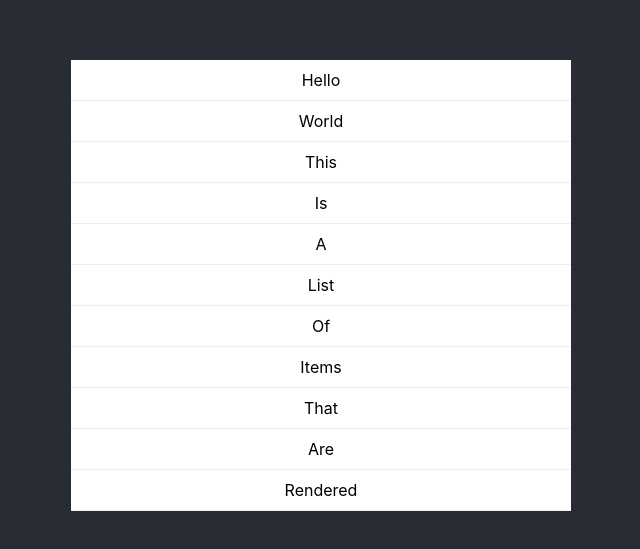
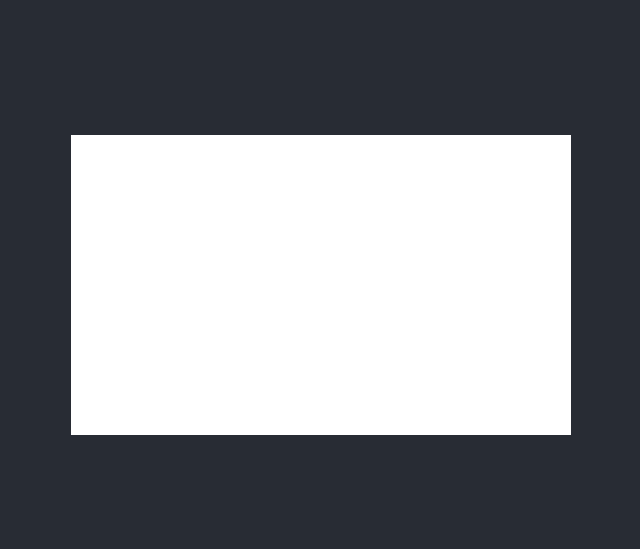
Before and after one commit to seeratawan01/react-virtual-scroll, a React (Create React App) app: page / in a window 1280 px wide. Shown: the part 115-664 px from the top of the page, without its empty margins (319-959 px from the left). Built offline with nearby package versions, Linux system fonts and the light colour scheme.

Commit message:
virtual container height setup

```diff
--- a/public/index.html
+++ b/public/index.html
@@ -24,7 +24,7 @@
       work correctly both with client-side routing and a non-root public URL.
       Learn how to configure a non-root public URL by running `npm run build`.
     -->
-    <title>React App</title>
+    <title>React Virtual Scroll List</title>
   </head>
   <body>
     <noscript>You need to enable JavaScript to run this app.</noscript>
--- a/src/App.css
+++ b/src/App.css
@@ -12,6 +12,14 @@
 .virtual-list {
     width: 500px;
     background: white;
+    overflow: auto;
+    box-sizing: border-box;
+}
+
+.virtual-list::after {
+    content: '';
+    display: block;
+    padding-bottom: var(--virtual-list-padding-bottom, 0px);
 }
 
 .virtual-list .virtual-list-item {
--- a/src/components/List.tsx
+++ b/src/components/List.tsx
@@ -1,13 +1,19 @@
 export interface ListProps {
+
+    /**
+     * The height of list container
+     */
+    height?: number,
+
     /**
      * The height of each row in the list
      */
-    rowHeight: string | number,
+    rowHeight: number,
 
     /**
      * The items to render in the list
      */
-    items: any[],
+    items: itemProps[],
 
     /**
      * The Render function for each item in the list
@@ -27,30 +33,39 @@ export interface itemProps {
     content: string | number | JSX.Element | null,
 }
 
-
+/**
+ * A virtualized list component
+ * @param height
+ * @param rowHeight
+ * @param items
+ * @param renderItem
+ * @constructor
+ */
 const List = (
     {
+        height=300,
         rowHeight = 20,
         items = [],
         renderItem = () => null
     }: ListProps
 ) => {
     return (
-        <div className='virtual-list'>
-            {
-                items.map((item, index) => (
-                    <div
-                        className={'virtual-list-item'}
-                        key={index}
-                        style={{
-                            height: rowHeight,
-                            overflow: 'hidden'
-                        }}
-                    >
-                        {renderItem(item)}
-                    </div>
-                ))
-            }
+        // Virtualized list inner virtual height = length of items * height of each item
+        <div className='virtual-list' style={{height:height, maxHeight:height, ['--virtual-list-padding-bottom' as string]: (items.length * rowHeight) + 'px'}}>
+            {/*{*/}
+            {/*    items.map((item, index) => (*/}
+            {/*        <div*/}
+            {/*            className={'virtual-list-item'}*/}
+            {/*            key={index}*/}
+            {/*            style={{*/}
+            {/*                height: rowHeight,*/}
+            {/*                overflow: 'hidden'*/}
+            {/*            }}*/}
+            {/*        >*/}
+            {/*            {renderItem(item)}*/}
+            {/*        </div>*/}
+            {/*    ))*/}
+            {/*}*/}
         </div>
     )
 }
```
